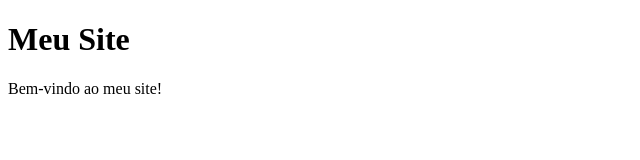
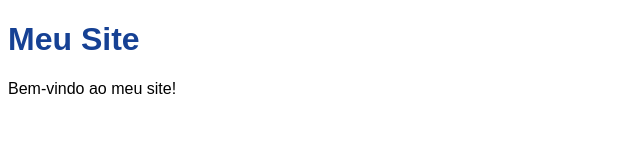
Before and after one commit to bayerl2/meu-primeiro-repo, a plain HTML site: page index.html in a window 1280 px wide. Shown: the whole page, without its empty margins (0-640 px from the left). Drawn offline with Linux system fonts and the light colour scheme.

Commit message:
Adicionado estilo da página

```diff
--- a/index.html
+++ b/index.html
@@ -4,6 +4,15 @@
     <meta charset="UTF-8">
     <meta name="viewport" content="width=device-width, initial-scale=1.0">
     <title>Document</title>
+    <style>
+      body {
+        font-family: Arial, sans-serif;
+      }
+
+      h1 {
+        color: #164194;
+      }
+    </style>
 </head>
 <body>
     <h1>Meu Site</h1>
```
